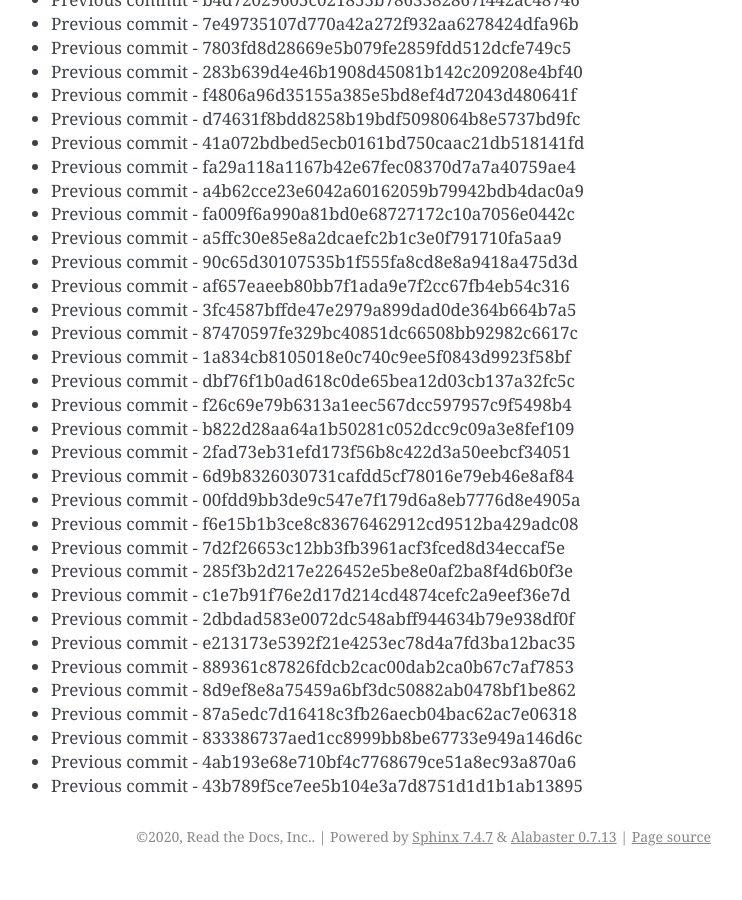
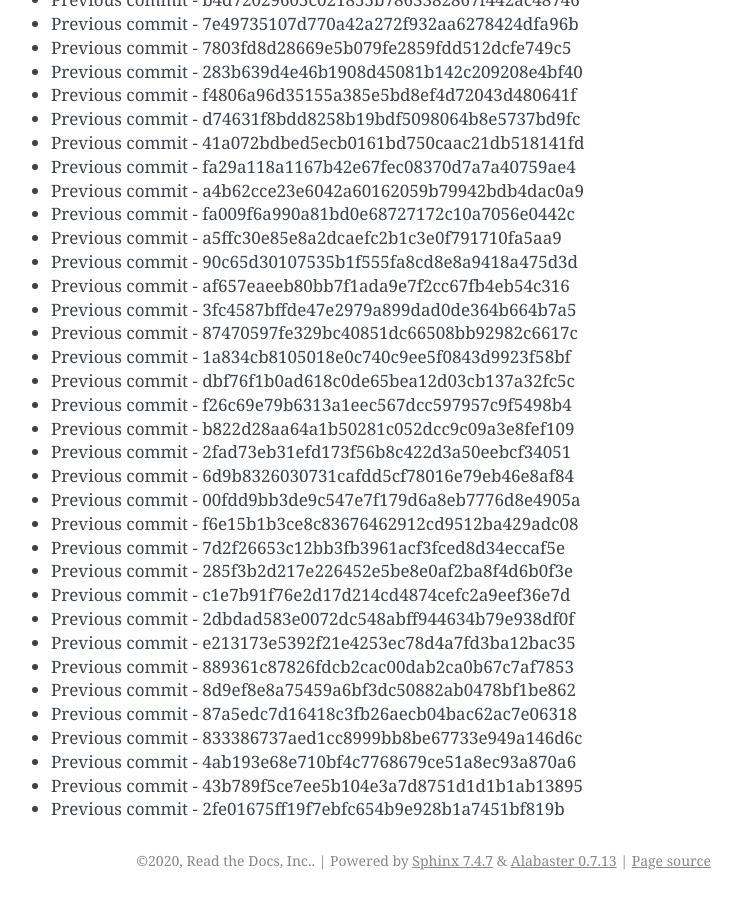
Before and after one commit to readthedocs/rtd-git-stresstest, a Sphinx documentation site: the page built from docs/updates.rst, in a window 1280 px wide and 900 px high, scrolled down 5486 px. Shown: the whole window, without its empty margins (399-1141 px from the left). Built offline with Sphinx 7.4.7, drawn with Linux system fonts in a browser that asks for light colours; before the commit the page ends 6362 px from its top, so only the background shows below that.

Commit message:
Generating commit from previous: 2fe01675ff19f7ebfc654b9e928b1a7451bf819b

```diff
--- a/docs/updates.rst
+++ b/docs/updates.rst
@@ -262,3 +262,4 @@ It can be tested for any performance characteristics.
 * Previous commit - 833386737aed1cc8999bb8be67733e949a146d6c
 * Previous commit - 4ab193e68e710bf4c7768679ce51a8ec93a870a6
 * Previous commit - 43b789f5ce7ee5b104e3a7d8751d1d1b1ab13895
+* Previous commit - 2fe01675ff19f7ebfc654b9e928b1a7451bf819b
```
